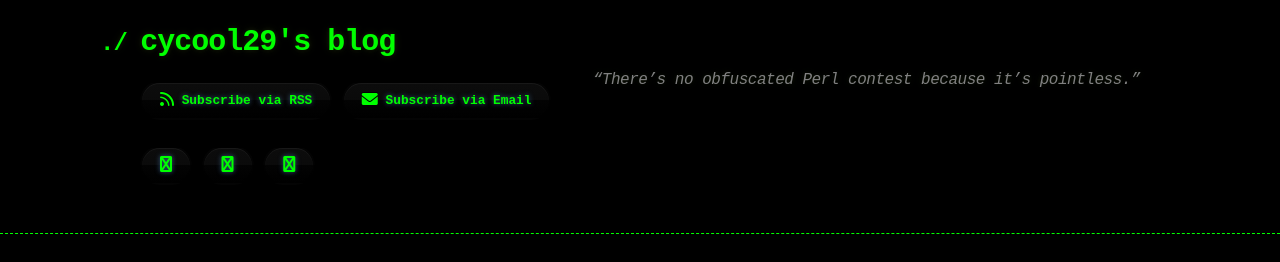
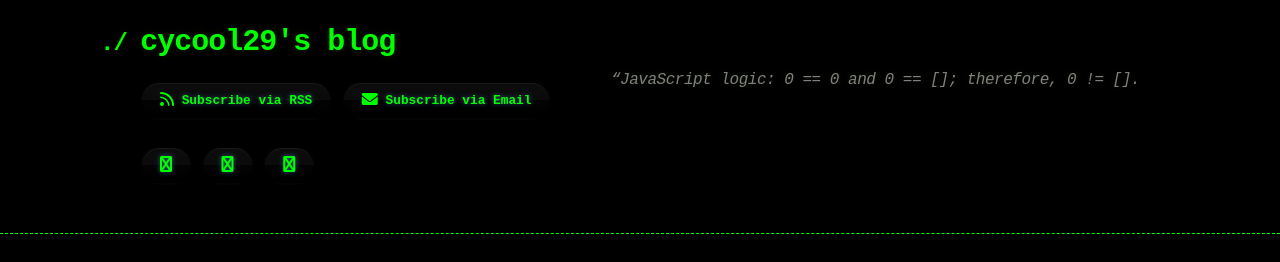
Before and after one commit to cycool29/cycool29.github.io, a Jekyll site: the page built from index.md, in a window 1280 px wide and 900 px high. Shown: the top 262 px of the window. Built offline with Jekyll 4.4.1, drawn with Linux system fonts in a browser that asks for light colours; a style sheet for code colours, icons or effects is not loaded.

Commit message:
Update quotes

```diff
--- a/_config.yml
+++ b/_config.yml
@@ -1,5 +1,5 @@
 title: cycool29's blog
-description: "“There’s no obfuscated Perl contest because it’s pointless.” "
+description: "“JavaScript logic: 0 == 0 and 0 == []; therefore, 0 != []. "
 bio: A high school student. Intermediate in Python, Git, Bash. Learning JavaScript. He/Him. "
 author: cycool29
 url: https://cycool29.github.io
```
